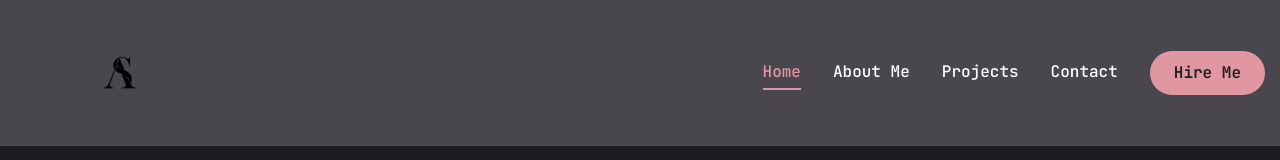
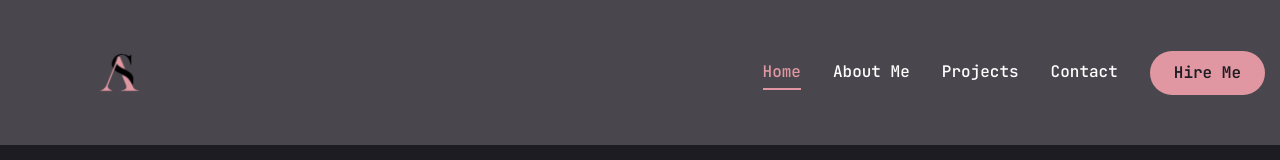
Before and after one commit to SiluniWijesinghe/Portfolio, a Next.js app: page / in a window 1280 px wide. Shown: the top 160 px of the page. Built offline with nearby package versions, Linux system fonts and the light colour scheme.

Commit message:
icon changed

```diff
--- a/components/Header.jsx
+++ b/components/Header.jsx
@@ -12,7 +12,7 @@ const Header = () => {
           <div className="px-20">
             <span >
               <Image
-                src="/assets/A&S.png"
+                src="/assets/A&S1.png"
                 priority
                 quality={100}
                 height={50}
```
Also changed, not shown: public/assets/A&S1.png (added).
